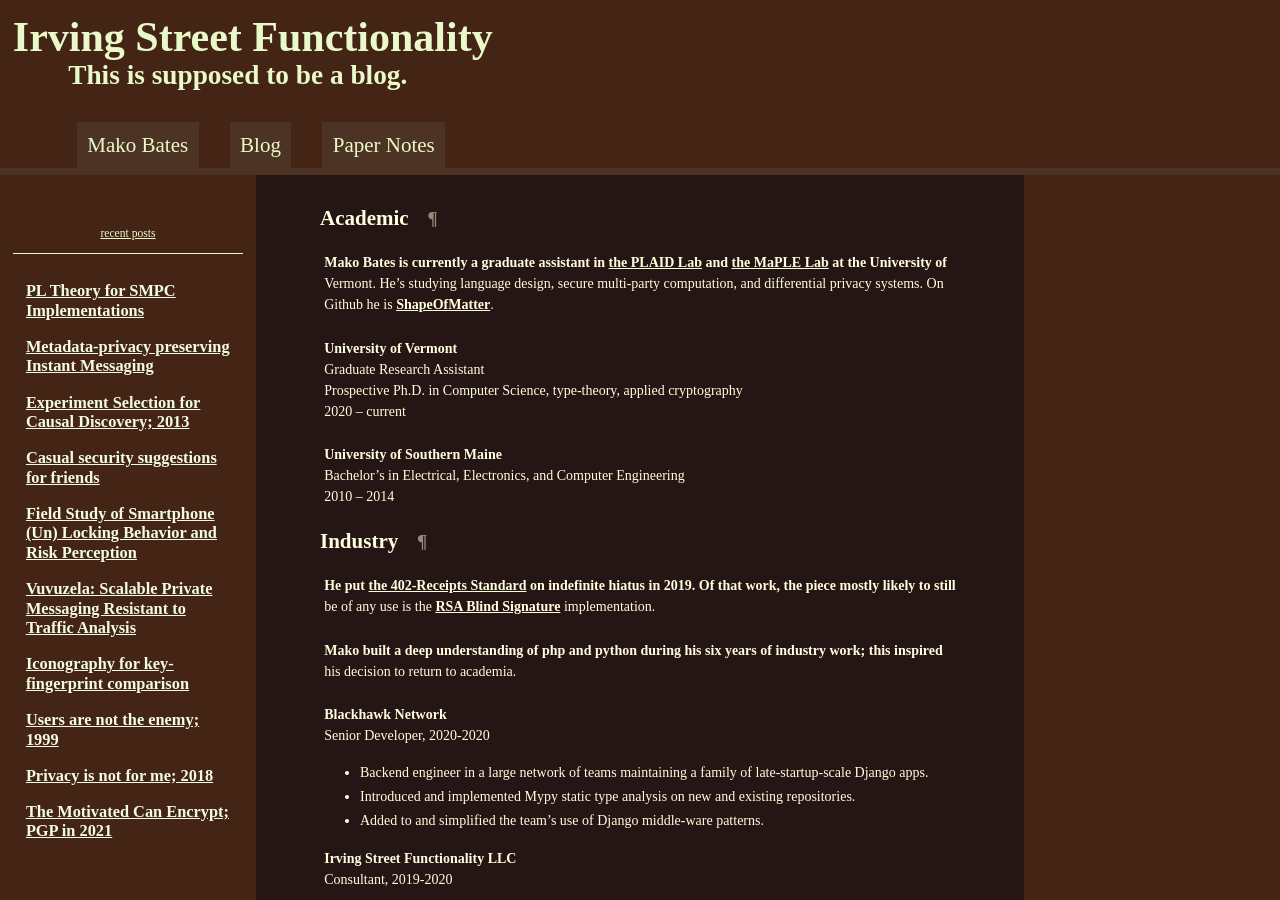
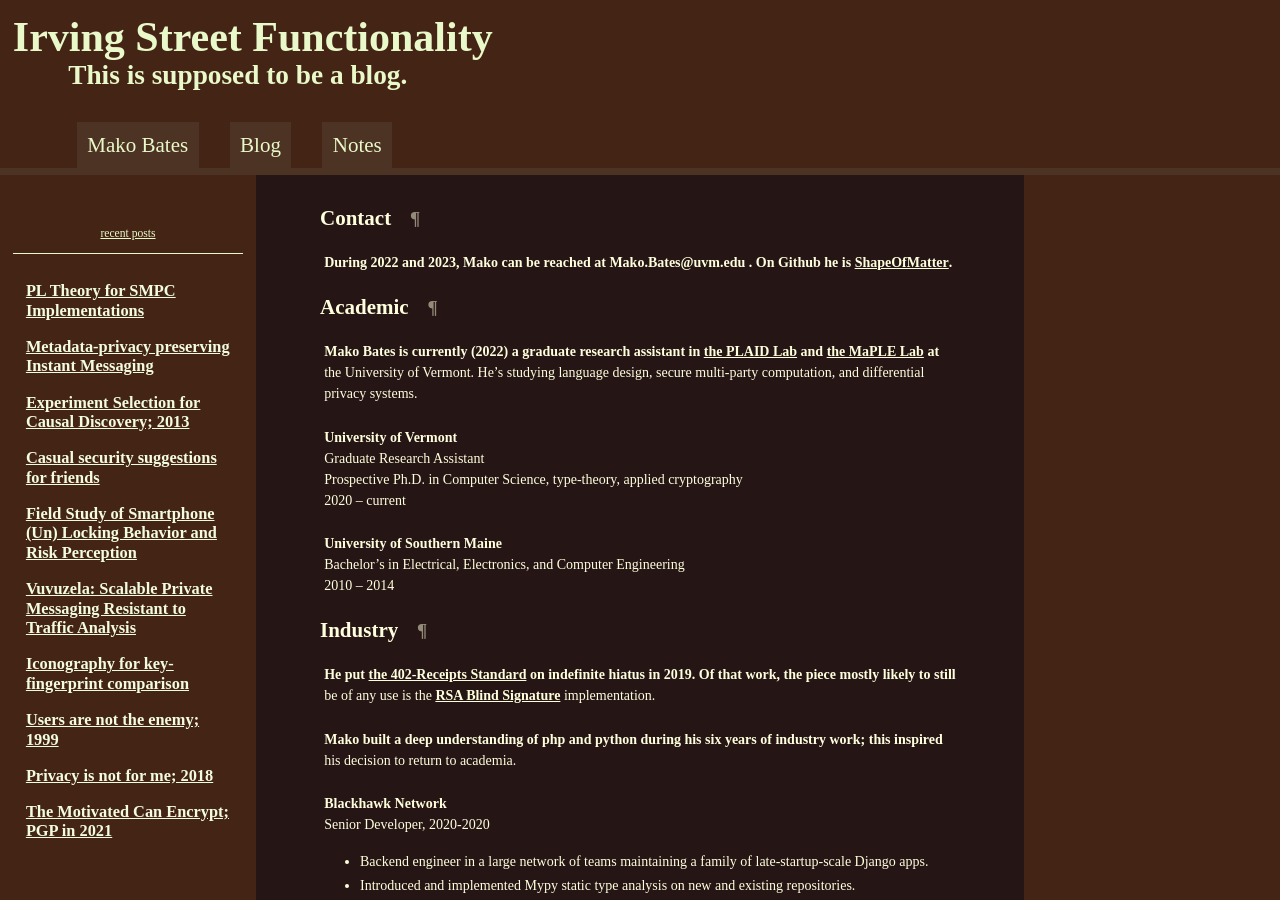
Before and after one commit to ShapeOfMatter/Mako-Bates, a Jekyll site: the page built from cv.markdown, in a window 1280 px wide and 900 px high. Built offline with Jekyll 4.4.1, drawn with Linux system fonts in a browser that asks for light colours.

Commit message:
change header, update contact info

```diff
--- a/_includes/header.html
+++ b/_includes/header.html
@@ -11,6 +11,6 @@
     <a href="{{ "/posts/" | relative_url }}">Blog</a>
   </span>
   <span class="nav_item">
-    <a href="{{ "/papers/" | relative_url }}">Paper Notes</a>
+    <a href="{{ "/papers/" | relative_url }}">Notes</a>
   </span>
 </div>
--- a/cv.markdown
+++ b/cv.markdown
@@ -3,12 +3,16 @@ title: Curriculum Vitae
 date: 2021-01-10 12:02:00 -05:00
 ---
 
+{% include section.html c="Contact" %}
+
+During 2022 and 2023, Mako can be reached at Mako.Bates@uvm.edu .
+On Github he is [ShapeOfMatter](https://github.com/ShapeOfMatter).
+
 {% include section.html c="Academic" %}
 
-Mako Bates is currently a graduate assistant in [the PLAID Lab](https://plaid.w3.uvm.edu/)
+Mako Bates is currently (2022) a graduate research assistant in [the PLAID Lab](https://plaid.w3.uvm.edu/)
 and [the MaPLE Lab](https://uvm-maple.github.io/about/) at the University of Vermont.
 He's studying language design, secure multi-party computation, and differential privacy systems.
-On Github he is [ShapeOfMatter](https://github.com/ShapeOfMatter).
 
 **University of Vermont**
 Graduate Research Assistant
```
